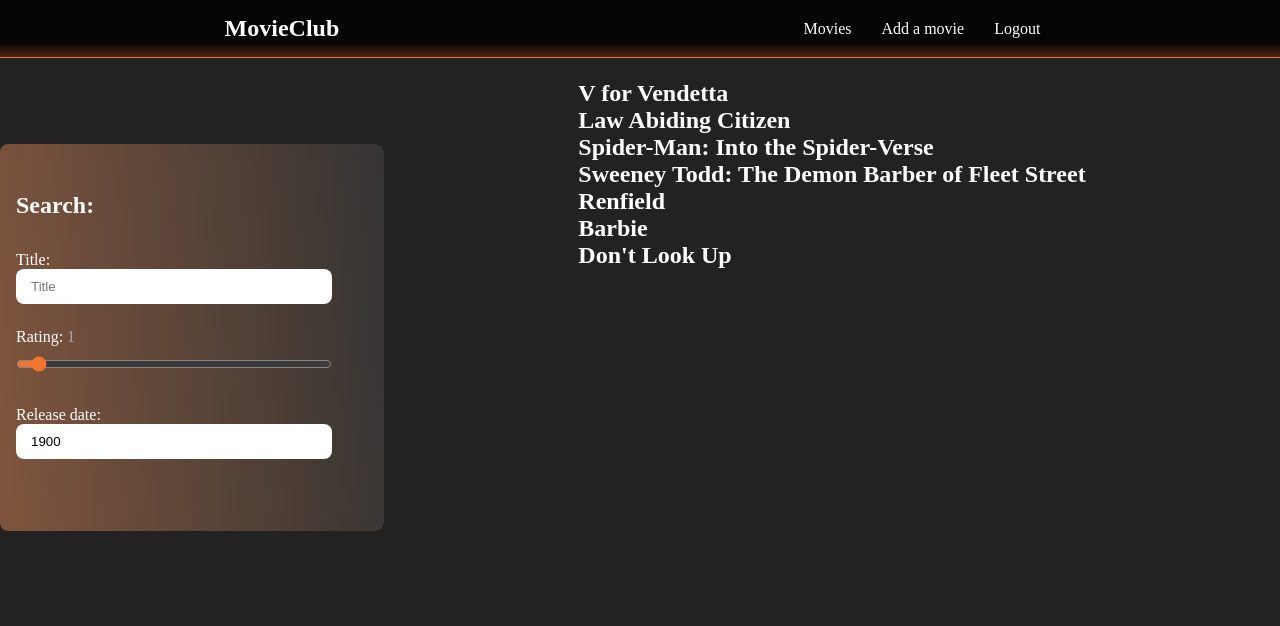
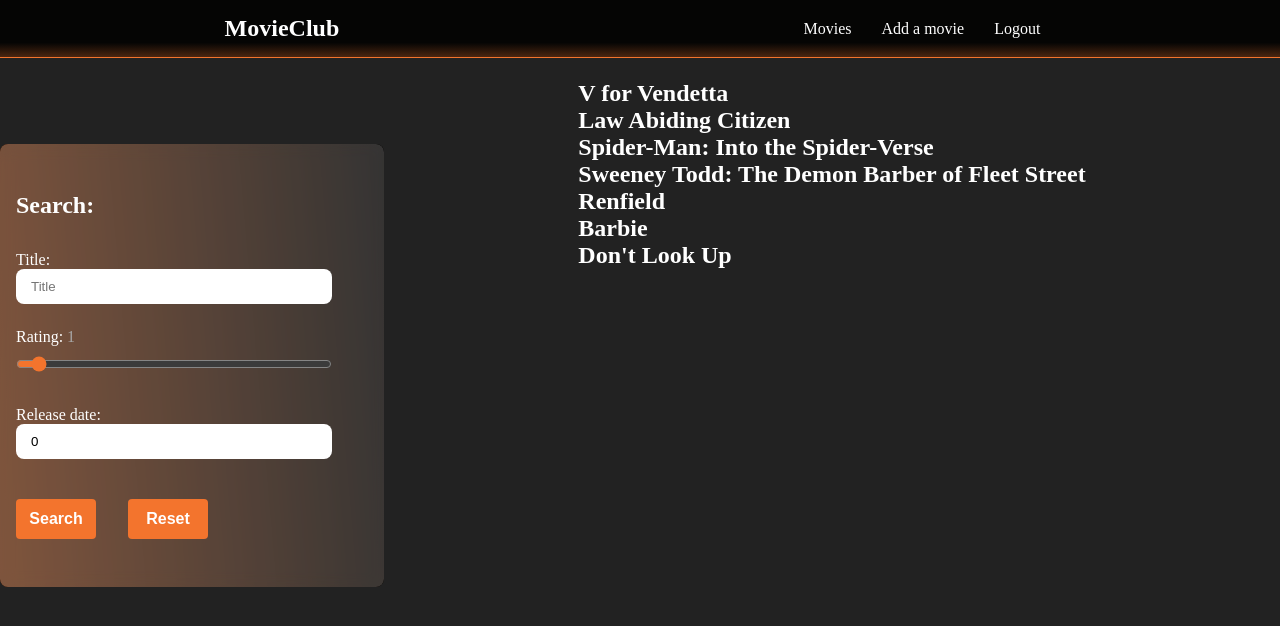
Before and after one commit to NickFusari/MovieClub, an Angular app: page /movies in a window 1280 px wide. Shown: the top 626 px of the page. Built offline with nearby package versions, Linux system fonts and the light colour scheme.

Commit message:
working search

```diff
--- a/src/app/movies/movies.component.css
+++ b/src/app/movies/movies.component.css
@@ -56,3 +56,22 @@
 
     color: white;
 }
+
+button {
+
+    width: 5rem;
+    height: 40px;
+    color: #fff;
+    background: #f3742d;
+    font-size: 1rem;
+    font-weight: bold;
+    border: none;
+    border-radius: 4px;
+    cursor: pointer;
+    transition: .2s ease-in;
+    margin: 1rem 2rem 0 0;
+  }
+
+button:hover {
+    background-color: #da6725;
+  }
--- a/src/app/movies/movies.component.html
+++ b/src/app/movies/movies.component.html
@@ -6,15 +6,17 @@
         <div class="search">
             <h2>Search:</h2>
             <label>Title:</label>
-            <input type="text" placeholder="Title">
+            <input type="text" placeholder="Title" [(ngModel)]="this.searchParams.title">
             <label>Rating: <p class="ratingselector">{{this.searchParams.rating}}</p></label>
             <input type="range" min="1" max="10" step="1" [(ngModel)]="this.searchParams.rating">
             <label>Release date:</label>
-            <input type="number" min="1900" max="2023" step="1" value="1900">
+            <input type="number" min="1900" max="2023" step="1" value="1900" [(ngModel)]="this.searchParams.release">
+            <button (click)="this.search()">Search</button>
+            <button (click)="this.reset()">Reset</button>
         </div>
     </div>
     <div class="movieList">
-        <div class="movie" *ngFor="let x of this.service.movieCollection">
+        <div class="movie" *ngFor="let x of this.searchedList">
             <h2>{{x.title}}</h2>
         </div>
     </div>
--- a/src/app/movies/movies.component.ts
+++ b/src/app/movies/movies.component.ts
@@ -10,10 +10,21 @@
 export class MoviesComponent {
 
   searchParams: Movie = new Movie();
-  rating:number = 1;
+  searchedList:Array<Movie> = this.service.movieCollection;
 
   constructor(public service: MoviesService){
 
     service.loadMovies();
   }
+
+
+  search(){
+
+    this.searchedList = this.service.movieCollection.filter(x => x.title.toLowerCase().includes(this.searchParams.title.toLocaleLowerCase()) && x.rating >= this.searchParams.rating && x.release > this.searchParams.release);
+  }
+
+  reset(){
+
+    this.searchedList = this.service.movieCollection;
+  }
 }
```
